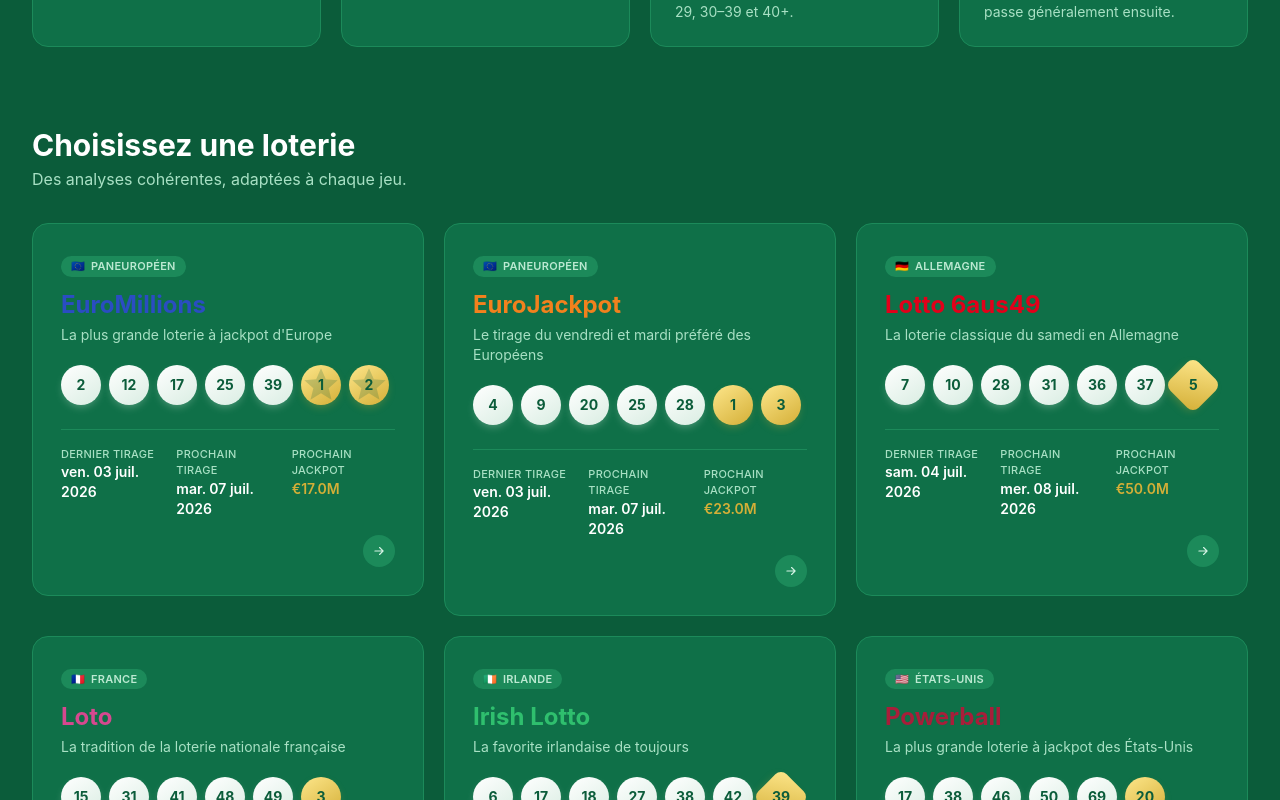
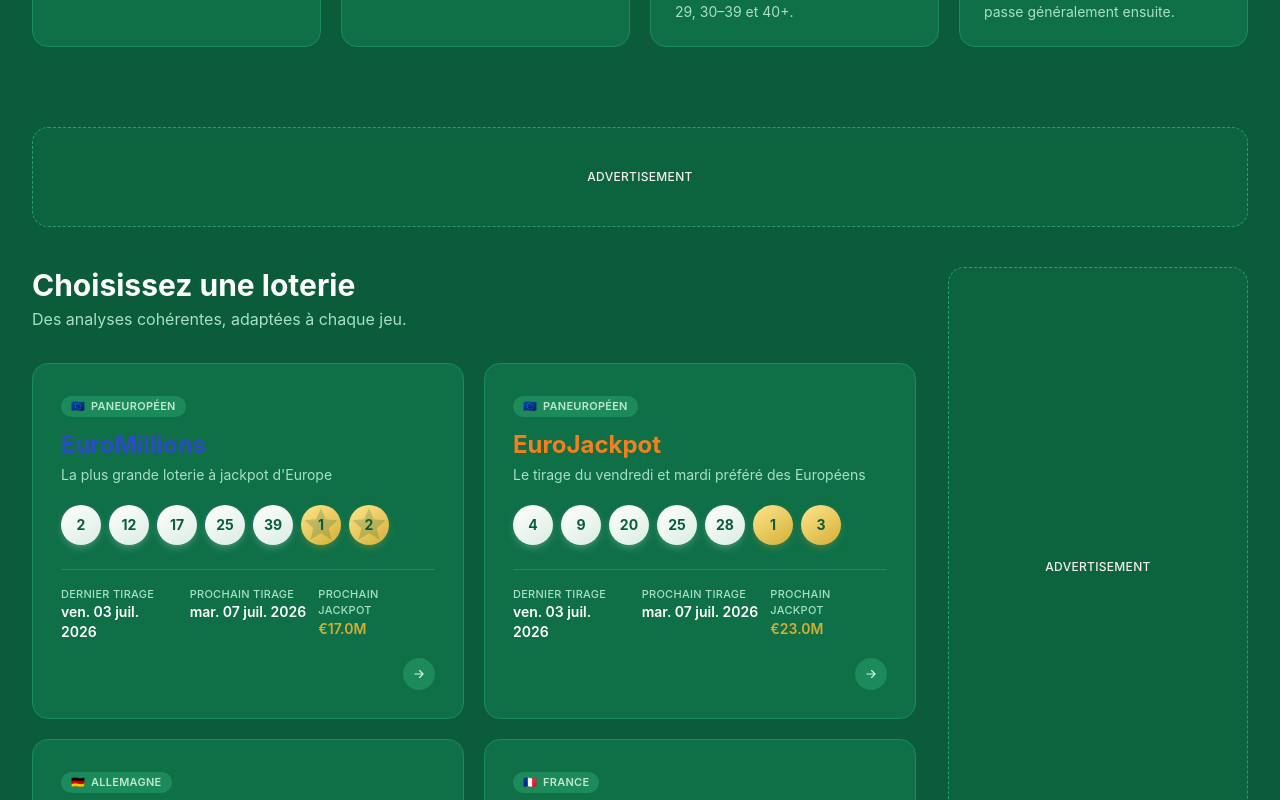
Before and after one commit to achref2024/lottoscopex, a Next.js app: page /fr in a window 1280 px wide. Shown: the part 1000-1800 px from the top of the page. Built offline with nearby package versions, Linux system fonts and the light colour scheme.

Commit message:
Add ad slot placeholders: homepage banner + sticky sidebar, ready for AdSense

```diff
--- a/app/layout.tsx
+++ b/app/layout.tsx
@@ -1,5 +1,6 @@
 import type { Metadata } from "next";
 import "./globals.css";
+import { ADSENSE_CLIENT_ID } from "@/lib/ads";
 
 const SITE_URL = "https://lottoscopex.com";
 const SITE_TITLE = "LottoScopeX — Lottery Analytics";
@@ -76,6 +77,13 @@
           type="application/ld+json"
           dangerouslySetInnerHTML={{ __html: JSON.stringify(websiteJsonLd) }}
         />
+        {ADSENSE_CLIENT_ID && (
+          <script
+            async
+            src={`https://pagead2.googlesyndication.com/pagead/js/adsbygoogle.js?client=${ADSENSE_CLIENT_ID}`}
+            crossOrigin="anonymous"
+          />
+        )}
       </head>
       <body className="font-body text-ink">{children}</body>
     </html>
--- /dev/null
+++ b/components/AdSlot.tsx
@@ -0,0 +1,61 @@
+"use client";
+
+import { useEffect, useRef } from "react";
+import { ADSENSE_CLIENT_ID } from "@/lib/ads";
+
+declare global {
+  interface Window {
+    adsbygoogle: unknown[];
+  }
+}
+
+interface AdSlotProps {
+  /** The AdSense ad unit ID for this placement, created once the account exists. */
+  slot: string;
+  className?: string;
+  /** Text shown in the placeholder box before a real ad unit is wired in. */
+  label?: string;
+  minHeight?: number;
+}
+
+/**
+ * A single ad placement. Renders a plain placeholder box (matching the site's
+ * theme) until lib/ads.ts's ADSENSE_CLIENT_ID is filled in, at which point it
+ * automatically renders a real Google AdSense unit instead — no other code
+ * needs to change.
+ */
+export default function AdSlot({ slot, className = "", label = "Advertisement", minHeight = 250 }: AdSlotProps) {
+  const pushed = useRef(false);
+
+  useEffect(() => {
+    if (!ADSENSE_CLIENT_ID || pushed.current) return;
+    try {
+      (window.adsbygoogle = window.adsbygoogle || []).push({});
+      pushed.current = true;
+    } catch {
+      // AdSense script not loaded yet (or blocked by the visitor) — safe to ignore.
+    }
+  }, []);
+
+  if (!ADSENSE_CLIENT_ID) {
+    return (
+      <div
+        className={`flex items-center justify-center rounded-2xl border border-dashed border-felt-700 bg-felt-900/40 text-xs font-medium uppercase tracking-wide text-mist-600 ${className}`}
+        style={{ minHeight }}
+      >
+        {label}
+      </div>
+    );
+  }
+
+  return (
+    <ins
+      className={`adsbygoogle block ${className}`}
+      style={{ display: "block", minHeight }}
+      data-ad-client={ADSENSE_CLIENT_ID}
+      data-ad-slot={slot}
+      data-ad-format="auto"
+      data-full-width-responsive="true"
+    />
+  );
+}
--- a/components/HomePage.tsx
+++ b/components/HomePage.tsx
@@ -3,6 +3,7 @@
 import { LOTTERIES } from "@/lib/lotteries";
 import { getDraws } from "@/lib/data";
 import LotteryCard from "@/components/LotteryCard";
+import AdSlot from "@/components/AdSlot";
 import { useLang } from "@/components/LanguageProvider";
 
 const ICON = {
@@ -106,7 +107,13 @@
         </div>
       </section>
 
-      <section className="mx-auto max-w-7xl px-5 pb-24 sm:px-8">
+      <div className="mx-auto max-w-7xl px-5 sm:px-8">
+        <AdSlot slot="0000000000" label="Advertisement" minHeight={100} />
+      </div>
+
+      <section className="mx-auto max-w-7xl px-5 pb-24 pt-10 sm:px-8">
+        <div className="grid gap-8 lg:grid-cols-[1fr_300px]">
+          <div>
             <div className="mb-8 flex items-end justify-between">
               <div>
                 <h2 className="text-2xl font-bold text-white sm:text-3xl">
@@ -117,10 +124,17 @@
                 </p>
               </div>
             </div>
-        <div className="grid gap-5 sm:grid-cols-2 lg:grid-cols-3">
+            <div className="grid gap-5 sm:grid-cols-2">
               {cards.map(({ config, latest }, i) => (
                 <LotteryCard key={config.id} config={config} latest={latest} index={i} />
               ))}
+            </div>
+          </div>
+          <aside className="hidden lg:block">
+            <div className="sticky top-24">
+              <AdSlot slot="0000000001" label="Advertisement" minHeight={600} />
+            </div>
+          </aside>
         </div>
       </section>
     </div>
--- /dev/null
+++ b/lib/ads.ts
@@ -0,0 +1,5 @@
+// Google AdSense publisher ID, e.g. "ca-pub-1234567890123456".
+// Leave this empty until the AdSense account is created and approved —
+// every <AdSlot /> on the site renders as a neutral placeholder box while
+// this is unset, and automatically switches to real ads once it's filled in.
+export const ADSENSE_CLIENT_ID = "";
```
Lines whose indentation alone changed are shown as unchanged.
